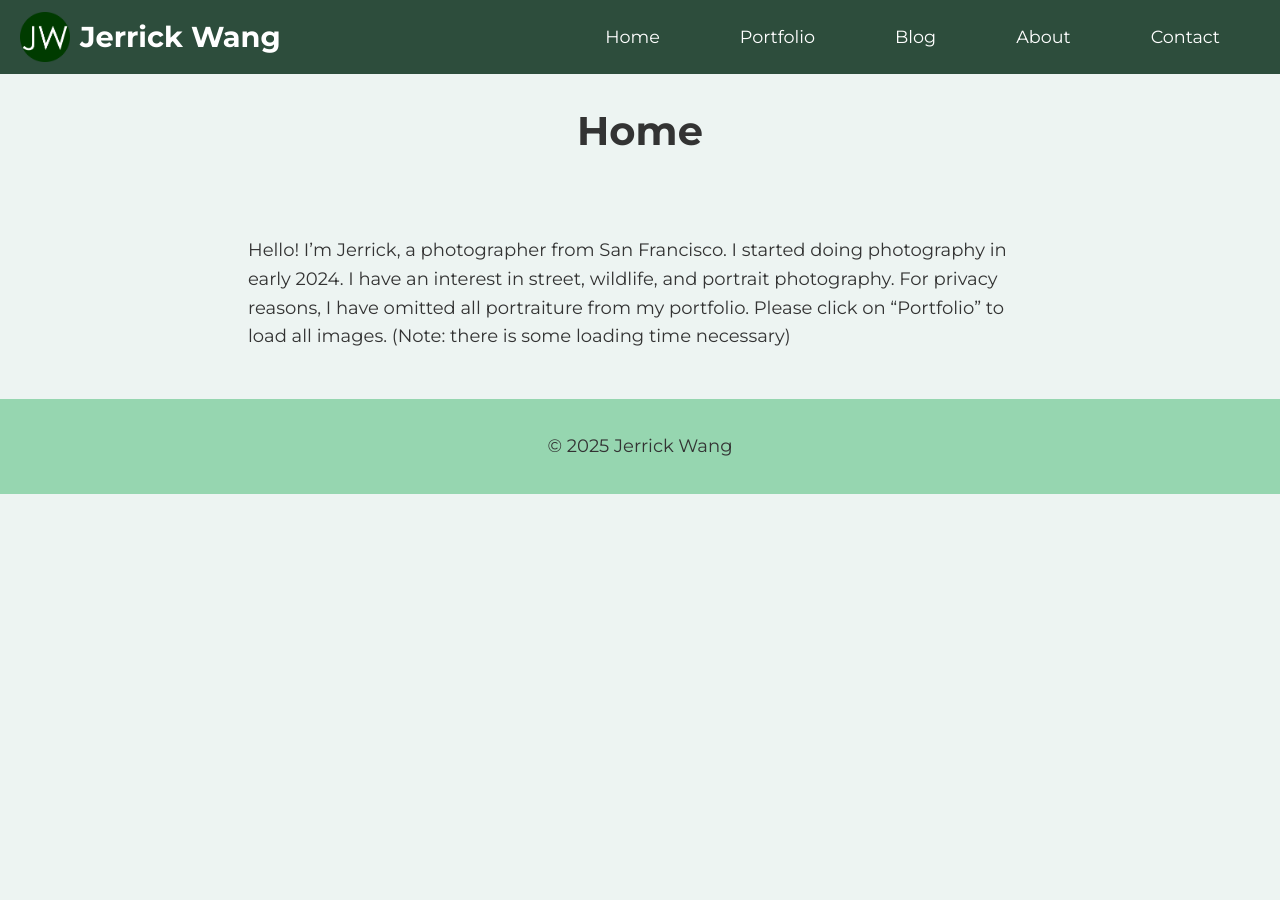
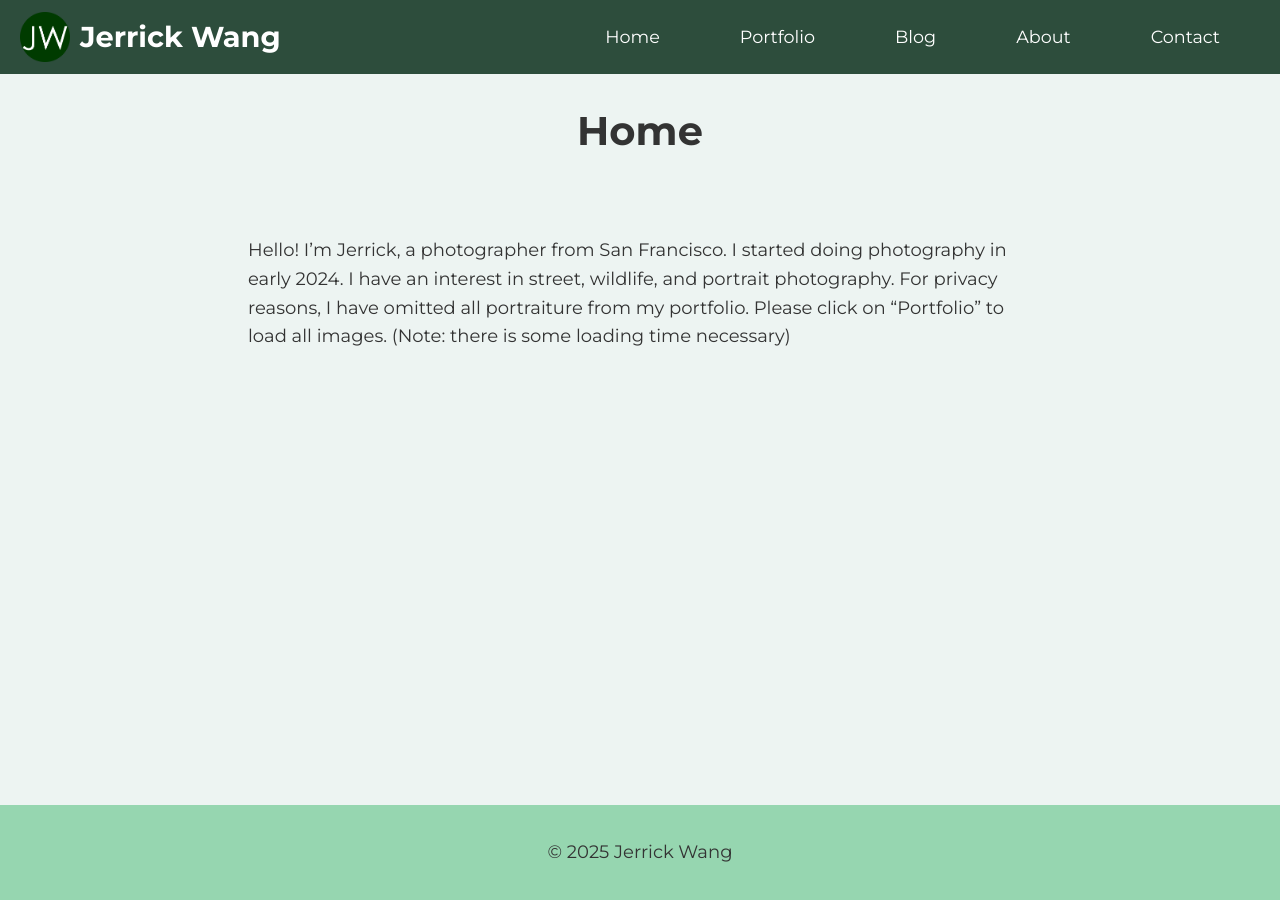
Before and after one commit to jerrickwang/jerrickwang.github.io, a Jekyll site: the page built from index.md, in a window 1280 px wide. Built offline with Jekyll 4.4.1, drawn with Linux system fonts in a browser that asks for light colours.

Commit message:
Update style.css

```diff
--- a/assets/css/style.css
+++ b/assets/css/style.css
@@ -11,6 +11,9 @@ body {
   color: #333; /* Default text color */
   box-sizing: border-box; /* Applies box-sizing globally */
   font-size: 18px; /* Base font size */
+  display: flex;
+  flex-direction: column;
+  min-height: 100vh; /* Ensures the body takes the full viewport height */
 }
 
 /* Full-width navigation bar */
@@ -94,6 +97,7 @@ main {
   margin: 0 auto;
   padding: 30px 120px;
   box-sizing: border-box;
+  flex: 1; /* Fills the remaining space between header and footer */
 }
 
 /* Footer styling */
@@ -219,20 +223,20 @@ button:hover {
 }
 
 .post-title {
-  font-size: 2rem; /* Consistent with global font sizes */
+  font-size: 2rem;
   font-weight: 700;
   color: #333;
   margin-bottom: 10px;
 }
 
 .post-date {
-  font-size: 1rem; /* Consistent with smaller text like dates */
+  font-size: 1rem;
   color: #777;
   margin-bottom: 20px;
 }
 
 .post-body {
-  font-size: 1.125rem; /* Matches global body font size */
+  font-size: 1.125rem;
   color: #333;
   line-height: 1.8;
 }
```
